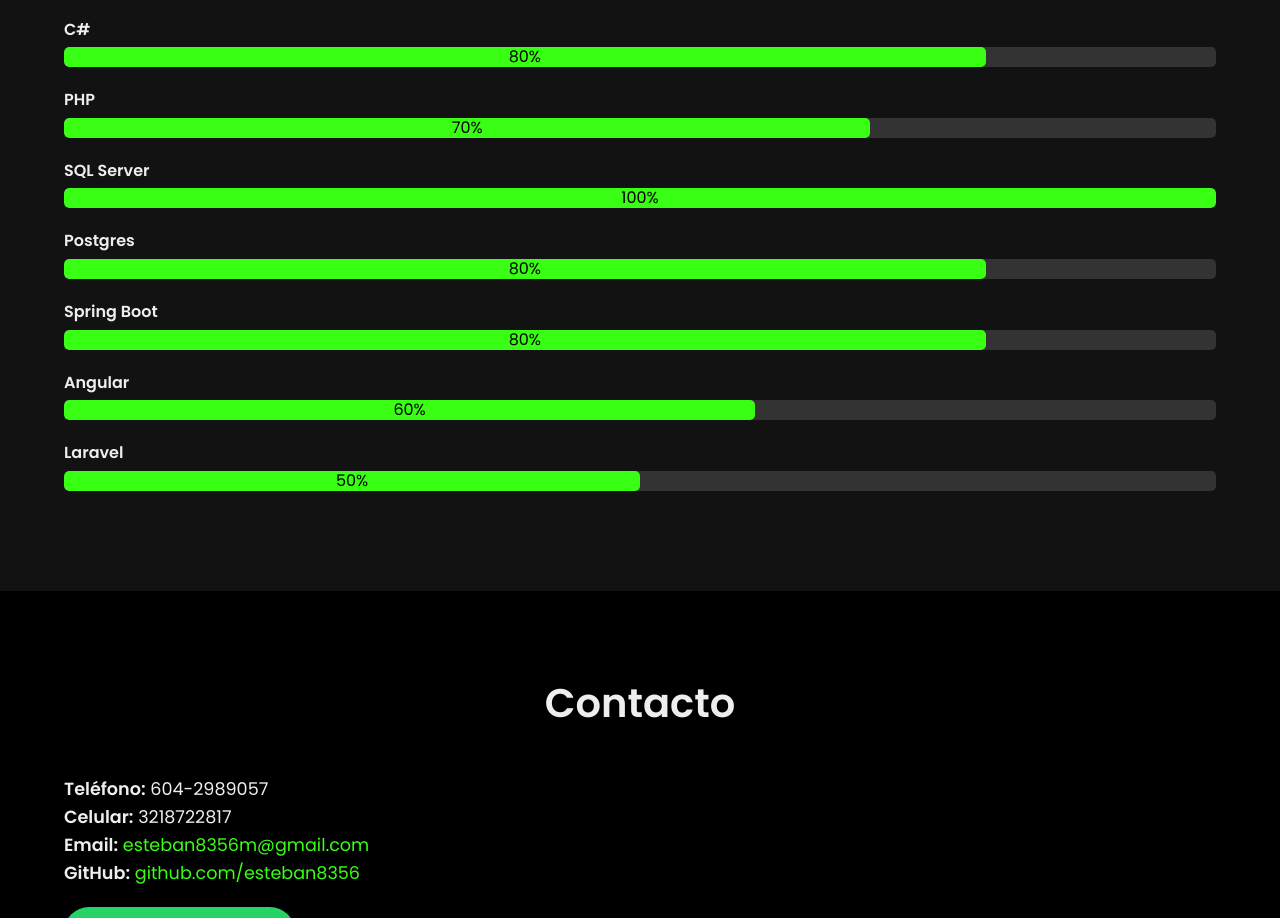
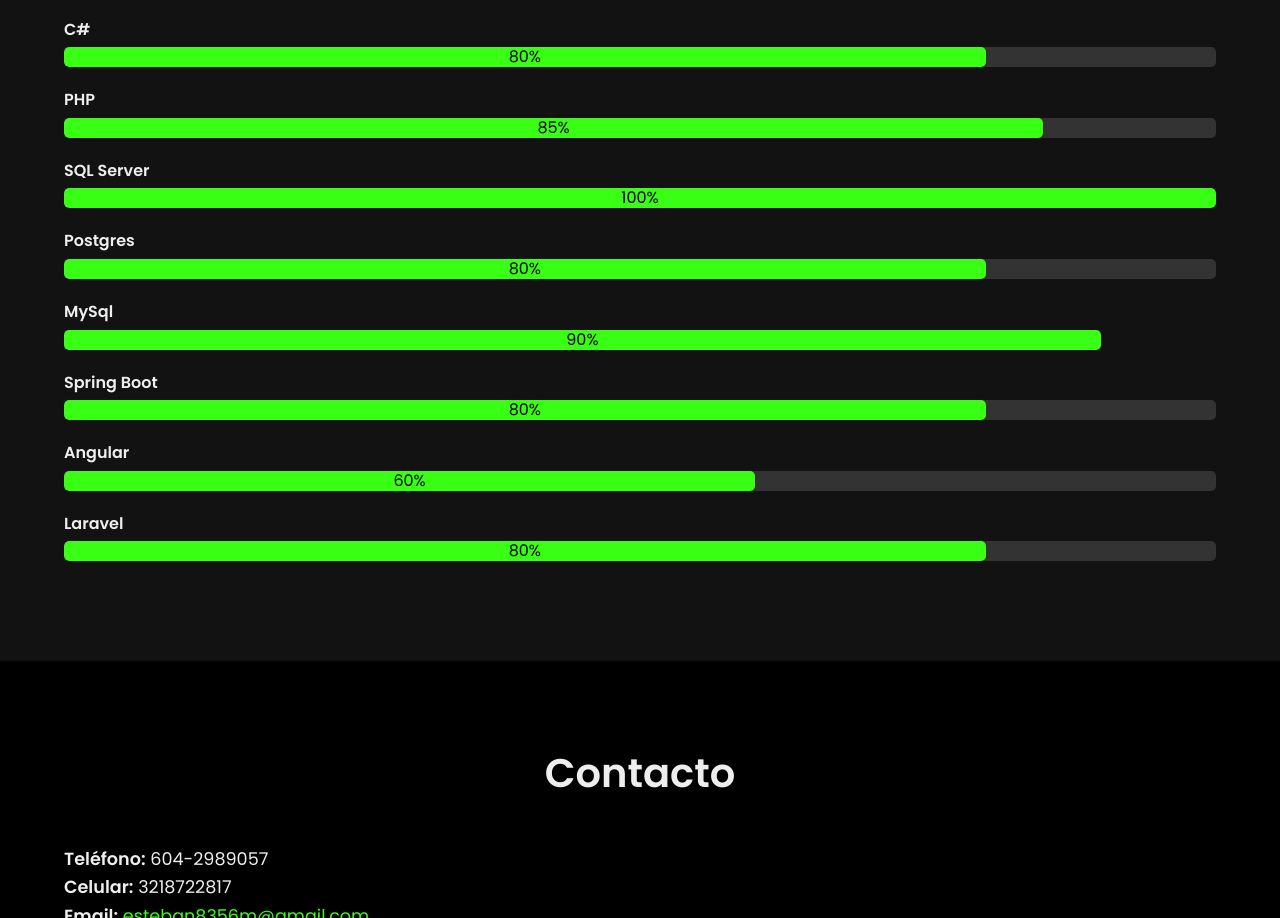
Before and after one commit to esteban8356/Portafolio, a plain HTML site: page index.html in a window 1280 px wide. Shown: the part 2622-3540 px from the top of the page. Drawn offline with Linux system fonts and the light colour scheme.

Commit message:
actualizacion de datos del portafolio

```diff
--- a/index.html
+++ b/index.html
@@ -160,7 +160,7 @@
         <div class="skill">
           <span>PHP</span>
           <div class="progress">
-            <div class="progress-bar" data-percent="70">70%</div>
+            <div class="progress-bar" data-percent="85">85%</div>
           </div>
         </div>
         <div class="skill">
@@ -173,6 +173,12 @@
           <span>Postgres</span>
           <div class="progress">
             <div class="progress-bar" data-percent="80">80%</div>
+          </div>
+        </div>
+        <div class="skill">
+          <span>MySql</span>
+          <div class="MySql">
+            <div class="progress-bar" data-percent="90">90%</div>
           </div>
         </div>
         <div class="skill">
@@ -190,7 +196,7 @@
         <div class="skill">
           <span>Laravel</span>
           <div class="progress">
-            <div class="progress-bar" data-percent="50">50%</div>
+            <div class="progress-bar" data-percent="80">80%</div>
           </div>
         </div>
       </div>
```
